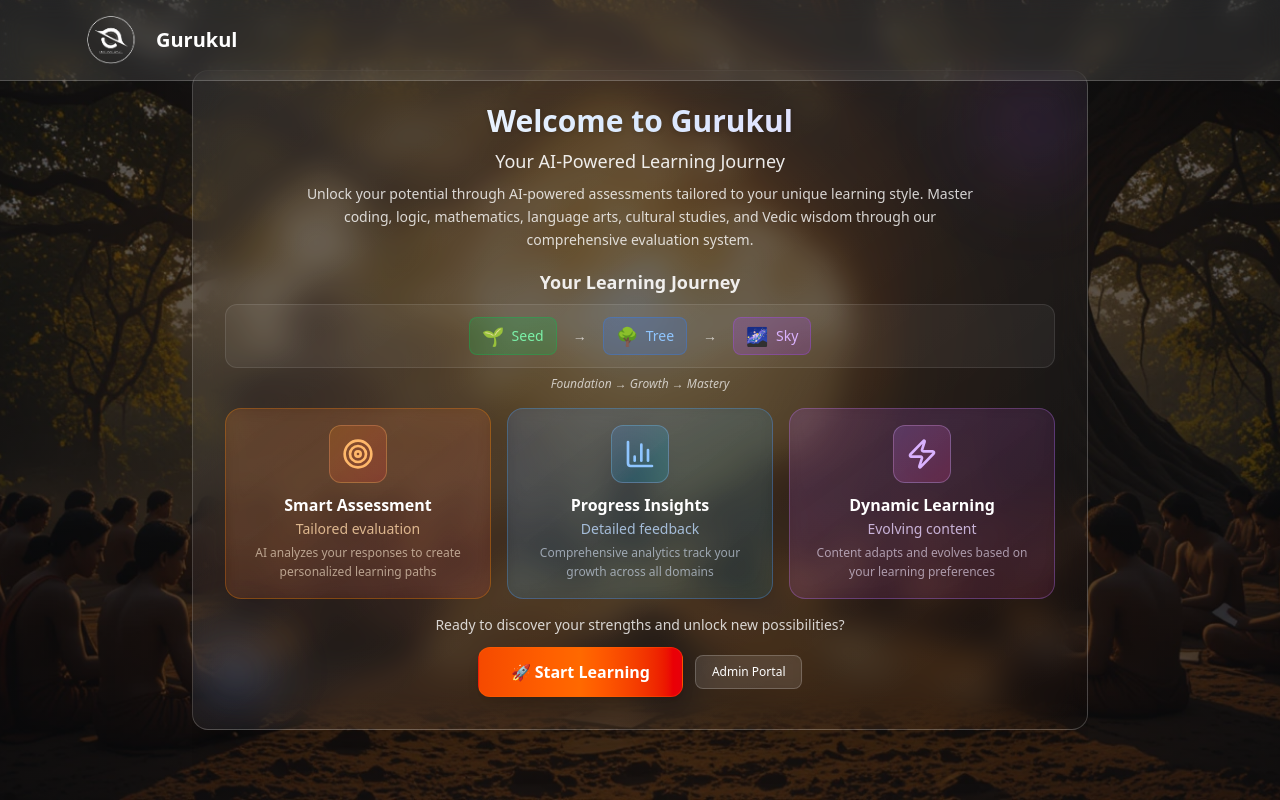
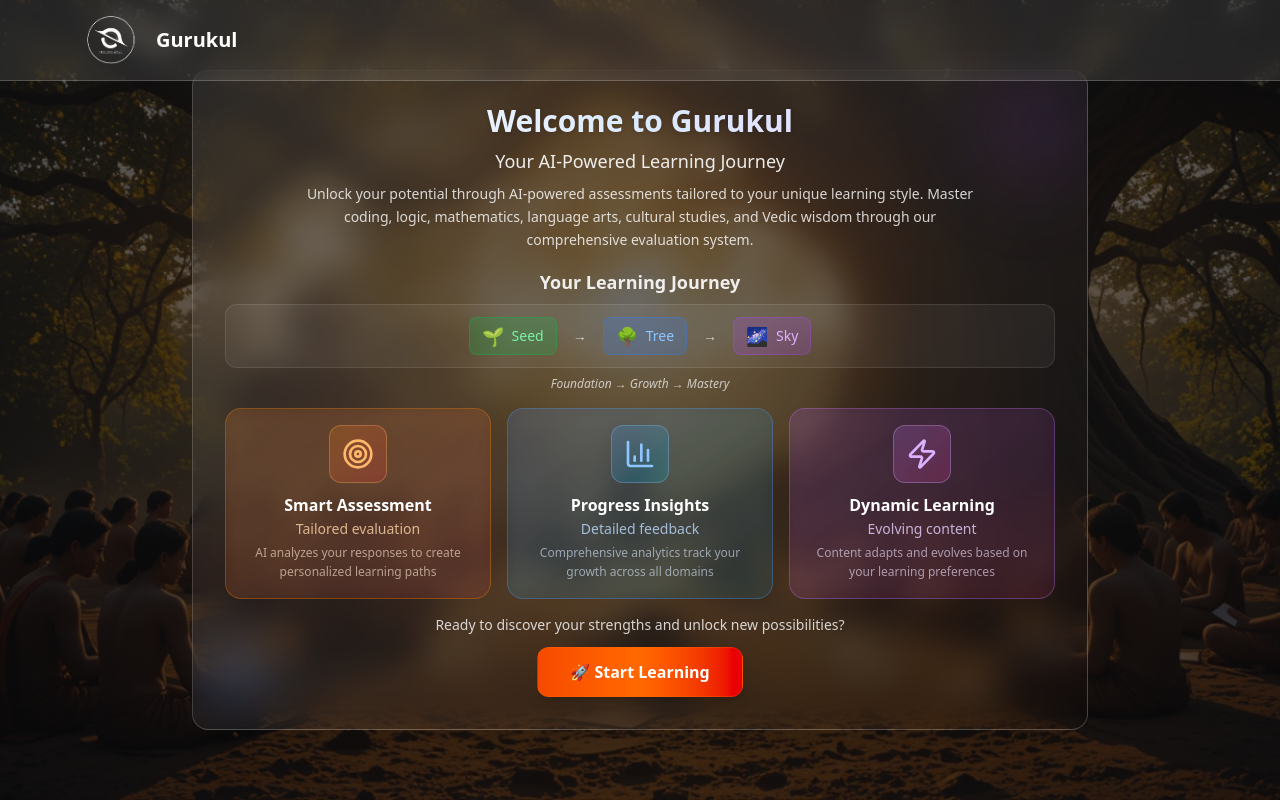
Before and after one commit to blackholeinfiverse1/assesment-form, a React (Vite) app: page / in a window 1280 px wide. Built offline with nearby package versions, Linux system fonts and the light colour scheme; no server answers.

Commit message:
removed admin

```diff
--- a/src/pages/Home.jsx
+++ b/src/pages/Home.jsx
@@ -121,12 +121,6 @@ export default function Home() {
               >
                 🚀 Start Learning
               </Link>
-              <Link
-                to="/admin"
-                className="bg-white/10 hover:bg-white/20 backdrop-blur-sm px-4 py-2 rounded-lg border border-white/20 hover:border-white/30 transition-all duration-300 text-xs w-full sm:w-auto font-medium"
-              >
-                Admin Portal
-              </Link>
             </div>
           </div>
         </div>
```
